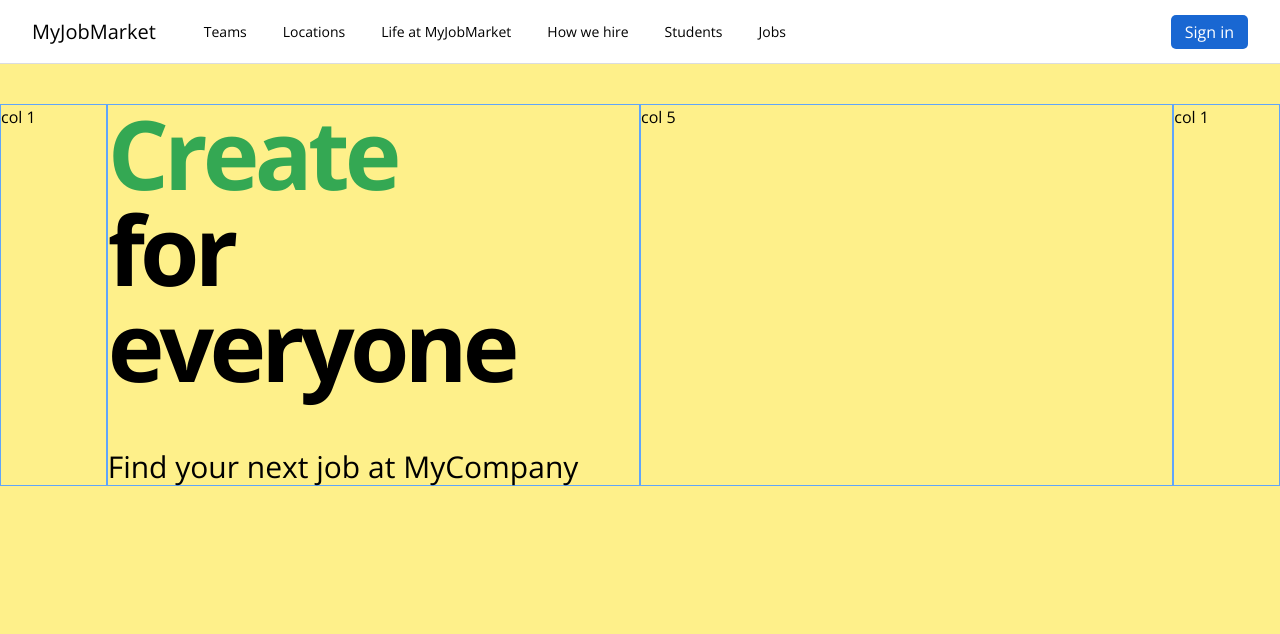
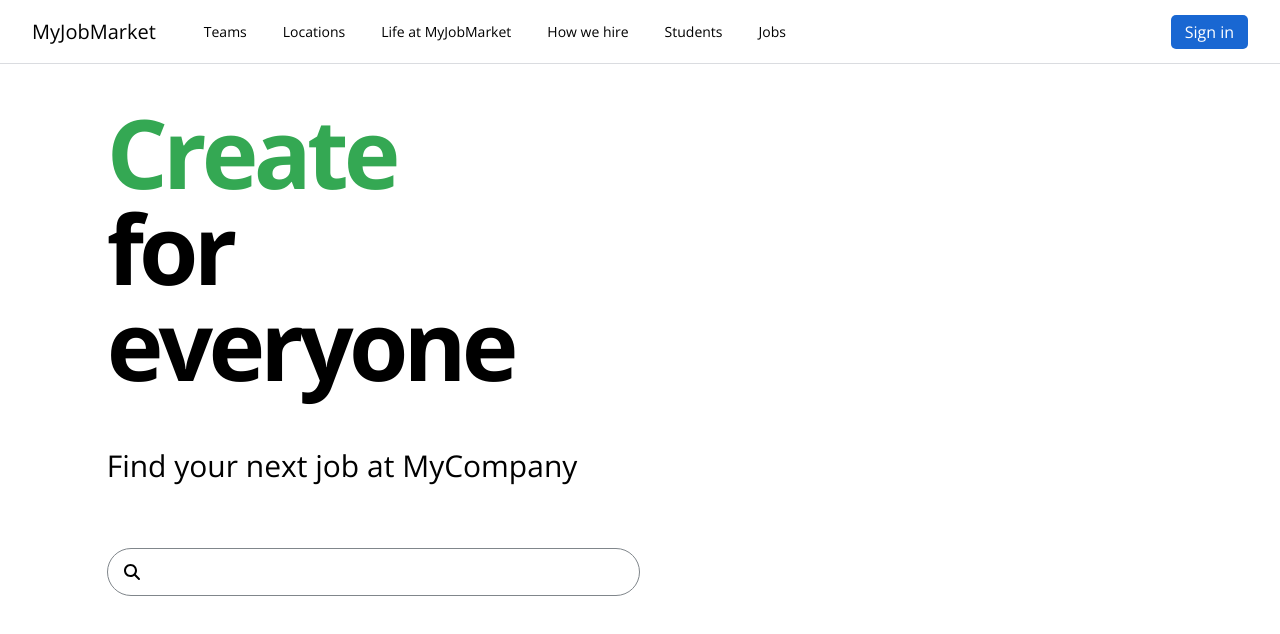
Before and after one commit to karimisdm/Search_Job, a Vue app in the folder search-job/: page / in a window 1280 px wide. Shown: the top 634 px of the page. Built offline with nearby package versions, Linux system fonts and the light colour scheme.

Commit message:
added JobSearch component

```diff
--- /dev/null
+++ b/search-job/src/components/JobSearchForm.vue
@@ -0,0 +1,10 @@
+<script setup>
+
+
+</script>
+<template>
+    <form class="flex h-12 w-full items-center rounded-3xl border border-solid border-brand-gray-3">
+        <font-awesome-icon :icon="['fas','search']" class="ml-4 mr-3"/>
+
+    </form>
+</template>
--- a/search-job/src/components/TheHeadLine.vue
+++ b/search-job/src/components/TheHeadLine.vue
@@ -33,7 +33,7 @@ const actionClass = computed(()=>{
 
 </script>
 <template>
-    <section>
+    <section class="mb-16">
         <h1 class="mb-14 text-8xl font-bold tracking-tighter">
            <span :class="actionClass">{{ action }}</span><br/>
              for everyone
--- a/search-job/src/components/TheHero.vue
+++ b/search-job/src/components/TheHero.vue
@@ -1,23 +1,25 @@
 <script setup>
 import TheHeadLine from './TheHeadLine.vue';
+import JobSearchForm from './JobSearchForm.vue';
 </script>
 <template>
     <main>
-        <section class="flex flex-col h-screen bg-yellow-200 pt-10 pb-20">
+        <section class="flex flex-col h-screen pt-10 pb-20">
             <div class="grid grid-cols-12">
-                <div class="col-span-1 col-start-1 border border-blue-400">
-                  col 1
-                </div>
-                <div class="col-span-5 col-start-2 border border-blue-400">
-                    <TheHeadLine/>
+                <div class="col-span-1 col-start-1">
 
                 </div>
-                <div class="col-span-5 col-start-7 border border-blue-400">
-                    col 5
+                <div class="col-span-5 col-start-2">
+                    <TheHeadLine/>
+                    <JobSearchForm/>
 
                 </div>
-                <div class="col-span-1 col-start-12 border border-blue-400">
-                    col 1
+                <div class="col-span-5 col-start-7">
+
+
+                </div>
+                <div class="col-span-1 col-start-12">
+
                 </div>
             </div>
         </section>
--- a/search-job/src/output.css
+++ b/search-job/src/output.css
@@ -627,6 +627,14 @@ video {
   margin-right: 0.75rem;
 }
 
+.mb-16 {
+  margin-bottom: 4rem;
+}
+
+.ml-4 {
+  margin-left: 1rem;
+}
+
 .block {
   display: block;
 }
@@ -671,6 +679,10 @@ video {
   height: 100vh;
 }
 
+.h-12 {
+  height: 3rem;
+}
+
 .w-8 {
   width: 2rem;
 }
@@ -711,6 +723,10 @@ video {
   flex-wrap: nowrap;
 }
 
+.items-start {
+  align-items: flex-start;
+}
+
 .items-center {
   align-items: center;
 }
@@ -747,6 +763,16 @@ video {
 .border-brand-gray-1 {
   --tw-border-opacity: 1;
   border-color: rgb(218 220 224 / var(--tw-border-opacity, 1));
+}
+
+.border-brand-gray-2 {
+  --tw-border-opacity: 1;
+  border-color: rgb(248 249 250 / var(--tw-border-opacity, 1));
+}
+
+.border-brand-gray-3 {
+  --tw-border-opacity: 1;
+  border-color: rgb(128 134 139 / var(--tw-border-opacity, 1));
 }
 
 .bg-brand-blue-1 {
```
